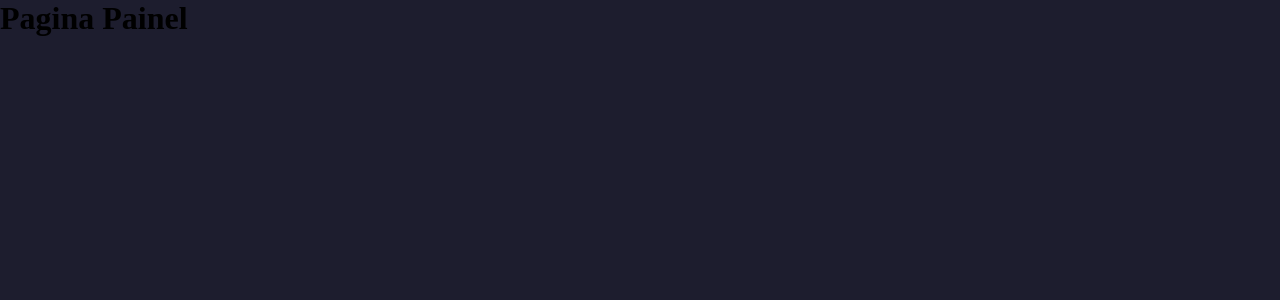
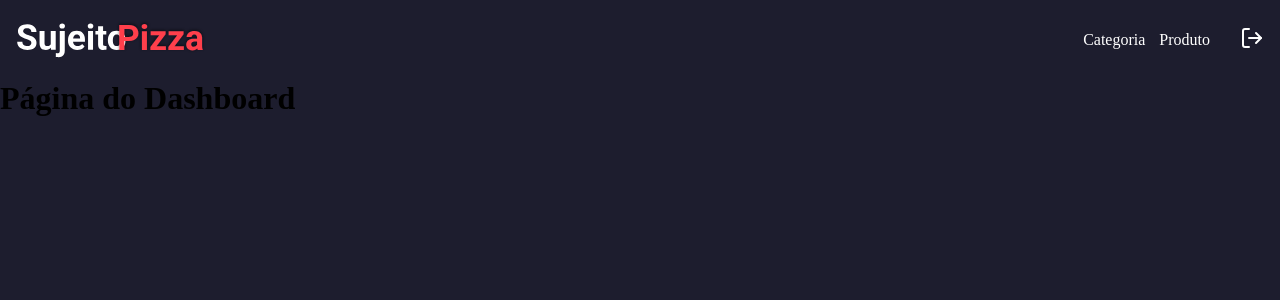
Before and after one commit to lu1zcarvalho/pizzaria-frontend, a Next.js app: page /dashboard in a window 1280 px wide. Shown: the top 300 px of the page. Built offline with nearby package versions, Linux system fonts and the light colour scheme.

Commit message:
feat: criando e estilizando Header do meu dashboard

```diff
--- a/package.json
+++ b/package.json
@@ -12,7 +12,8 @@
     "axios": "^1.7.9",
     "cookies-next": "^5.1.0",
     "frontend": "file:",
-    "next": "15.1.4",
+    "lucide-react": "^0.485.0",
+    "next": "^15.2.4",
     "react": "^19.0.0",
     "react-dom": "^19.0.0",
     "sass": "^1.83.1"
--- /dev/null
+++ b/src/app/dashboard/components/header/index.tsx
@@ -0,0 +1,39 @@
+import Link from 'next/link'
+import styles from './styles.module.scss'
+import Image from 'next/image'
+import logoImg from '/public/logo.svg'
+import { LogOutIcon } from 'lucide-react'
+
+export function Header(){
+    return (
+        <header className={styles.headerContainer}>
+            <div className={styles.headerContent}>
+                <Link href="/dashboard">
+                    <Image
+                        alt="Logo Sujeito Pizza"
+                        src={logoImg}
+                        width={190}
+                        height={60}
+                        priority={true}
+                        quality={100}
+                    />
+                </Link>
+
+                <nav>
+                    <Link href="/dashboard/category">
+                        Categoria
+                    </Link>
+                    <Link href="/dashboard/product">
+                        Produto
+                    </Link>
+
+                    <form>
+                        <button type='submit'>
+                            <LogOutIcon size={24} color='#FFF'/>
+                        </button>
+                    </form>
+                </nav>
+            </div>
+        </header>
+    )
+}
--- /dev/null
+++ b/src/app/dashboard/components/header/styles.module.scss
@@ -0,0 +1,43 @@
+.headerContainer {
+    height: 5rem;
+}
+
+.headerContent {
+    max-width: 1280px;
+    height: 5rem;
+    margin: 0 auto;
+    padding: 0 16px;
+
+    display: flex;
+    align-items: center;
+    justify-content: space-between;
+
+
+
+    nav{
+        display: flex;
+        align-items: center;
+        gap: 14px;
+
+        a{
+            color: var(--white);
+            text-decoration: none;
+            transition: color 0.8s;
+
+            &:hover{
+                color: var(--red-900);
+            }
+        }
+
+        button{
+            border: 0;
+            background: transparent;
+            margin-left: 16px;
+            transition: transform 0.5;
+
+            &:hover{
+                transform: scale(1.2);
+            }
+        }
+    }
+}
--- /dev/null
+++ b/src/app/dashboard/layout.tsx
@@ -0,0 +1,10 @@
+import { Header } from "./components/header";
+
+export default function DashboardLayout({ children }: { children: React.ReactNode }) {
+    return (
+      <div>
+        <Header />
+        {children}
+      </div>
+    );
+  }
--- a/src/app/dashboard/page.tsx
+++ b/src/app/dashboard/page.tsx
@@ -1,8 +1,7 @@
-
 export default function Dashboard() {
     return (
-        <div>
-            <h1>Pagina Painel</h1>
-        </div>
-    )
-}
+      <div>
+        <h1>Página do Dashboard</h1>
+      </div>
+    );
+  }
```
Also changed, not shown: 1 other file (tests, documents, lock files or other folders).
